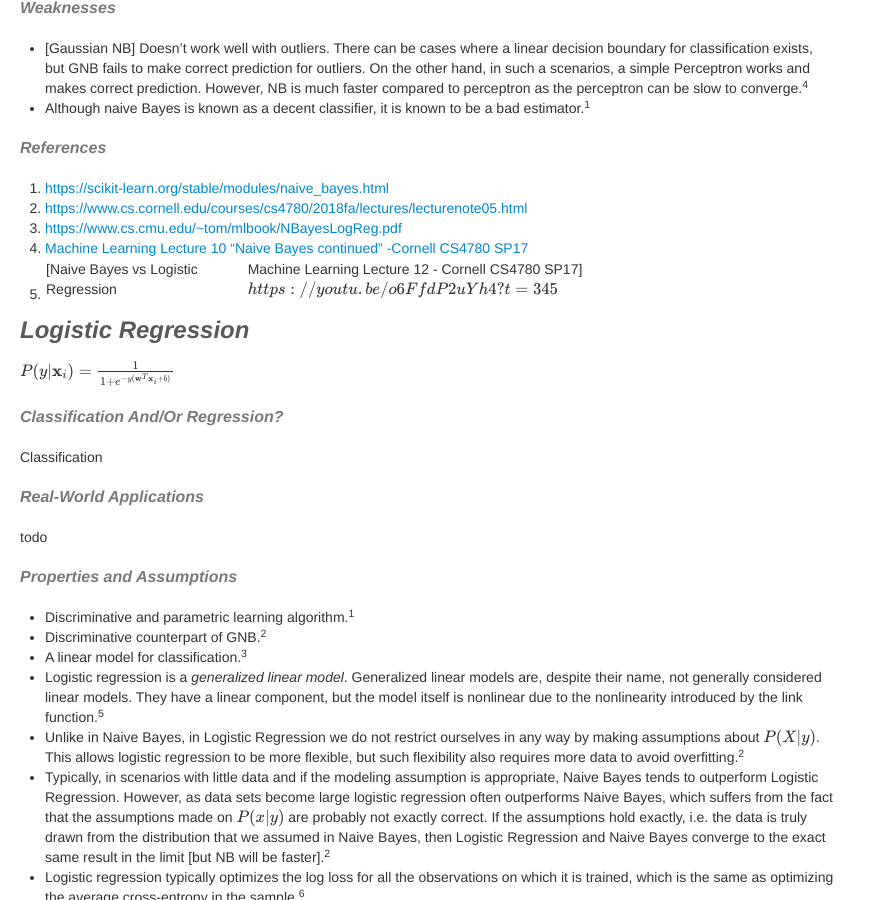
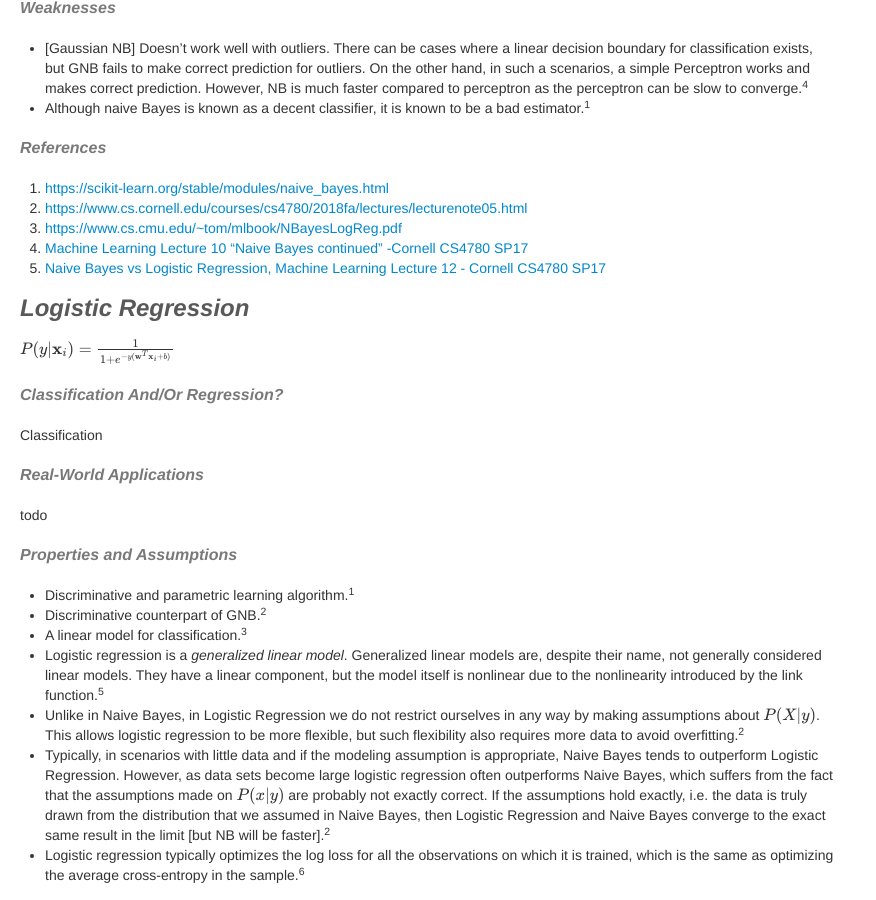
Before and after one commit to anuragkapur/anuragkapur.github.io, a Jekyll site: the page built from blog/engineering/_posts/2020-04-25-machine-learning-reference-guide.md, in a window 1280 px wide and 900 px high, scrolled down 4978 px. Shown: the whole window, without its empty margins (0-876 px from the left). Built offline with Jekyll 4.4.1, drawn with Linux system fonts in a browser that asks for light colours; formulas are drawn with MathJax 3; comment, search, counter and statistics services are not loaded.

Commit message:
Fix formatting issue in reference hyperlink

```diff
--- a/blog/engineering/_posts/2020-04-25-machine-learning-reference-guide.md
+++ b/blog/engineering/_posts/2020-04-25-machine-learning-reference-guide.md
@@ -248,7 +248,7 @@ be slow to converge.<sup>4</sup>
 2. [https://www.cs.cornell.edu/courses/cs4780/2018fa/lectures/lecturenote05.html](https://www.cs.cornell.edu/courses/cs4780/2018fa/lectures/lecturenote05.html)
 3. [https://www.cs.cmu.edu/~tom/mlbook/NBayesLogReg.pdf](https://www.cs.cmu.edu/~tom/mlbook/NBayesLogReg.pdf)
 4. [Machine Learning Lecture 10 "Naive Bayes continued" -Cornell CS4780 SP17](https://youtu.be/rqB0XWoMreU?t=2722)
-5. [Naive Bayes vs Logistic Regression | Machine Learning Lecture 12 - Cornell CS4780 SP17](https://youtu.be/o6FfdP2uYh4?t=345)
+5. [Naive Bayes vs Logistic Regression, Machine Learning Lecture 12 - Cornell CS4780 SP17](https://youtu.be/o6FfdP2uYh4?t=345)
 
 ## Logistic Regression
 $$
```
